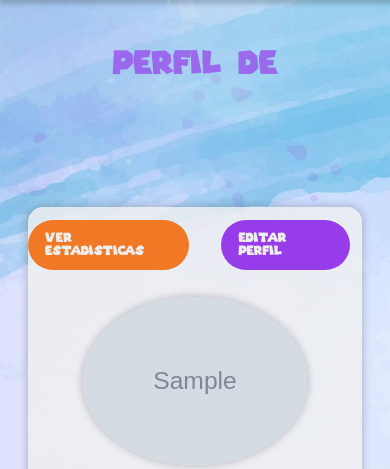
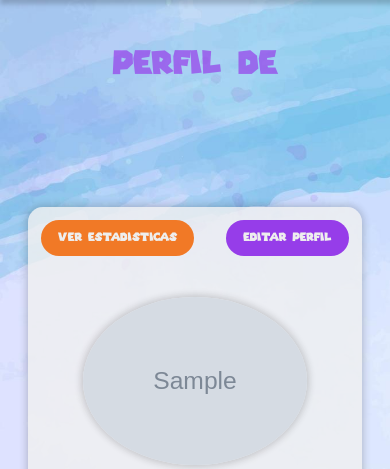
Before and after one commit to salolevi/proyectoFinalv2, a Django app: a page that uses templates/base.html in a window 390 px wide. Shown: the part 60-529 px from the top of the page. Run offline with Django 3.2, Linux system fonts and the light colour scheme; tables that the repository leaves empty hold one stand-in row (values such as "Sample post"); grey boxes marked "Sample" are stand-in pictures.

Commit message:
changed profile section

```diff
--- a/static/styles.css
+++ b/static/styles.css
@@ -981,6 +981,12 @@ box-shadow: 0px 9px 0px -3px rgba(83,53,7,1);
   .gameOneStats-container, .gameTwoStats-container {
     grid-column: span 2;
   }
+
+  .top-right-btns {
+    right: 0;
+    left: 0;
+    justify-content: center;
+  }
 }
 
 @media screen and (max-width: 440px) {
@@ -990,6 +996,23 @@ box-shadow: 0px 9px 0px -3px rgba(83,53,7,1);
     min-width: 120px;
     min-height: 120px;
   }
+
+  a.btn {
+    text-align: center;
+    font-size: .9em;
+  }
+
+  .tablink {
+    font-size: .9em;
+  }
+
+  .absolute-footer {
+    display: none;
+  }
+
+  .block-footer {
+    display: flex;
+  }
 }
 
 
```
